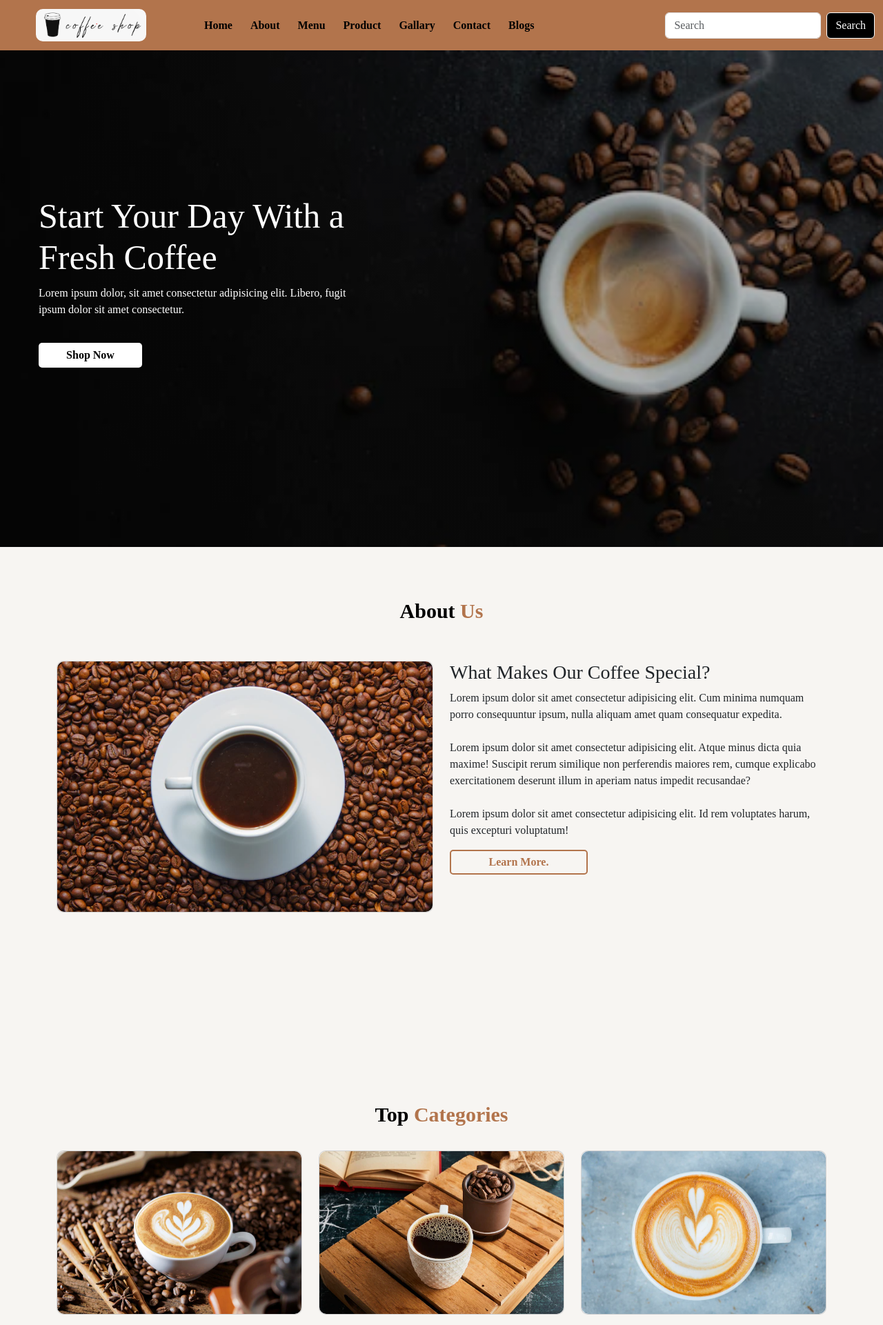
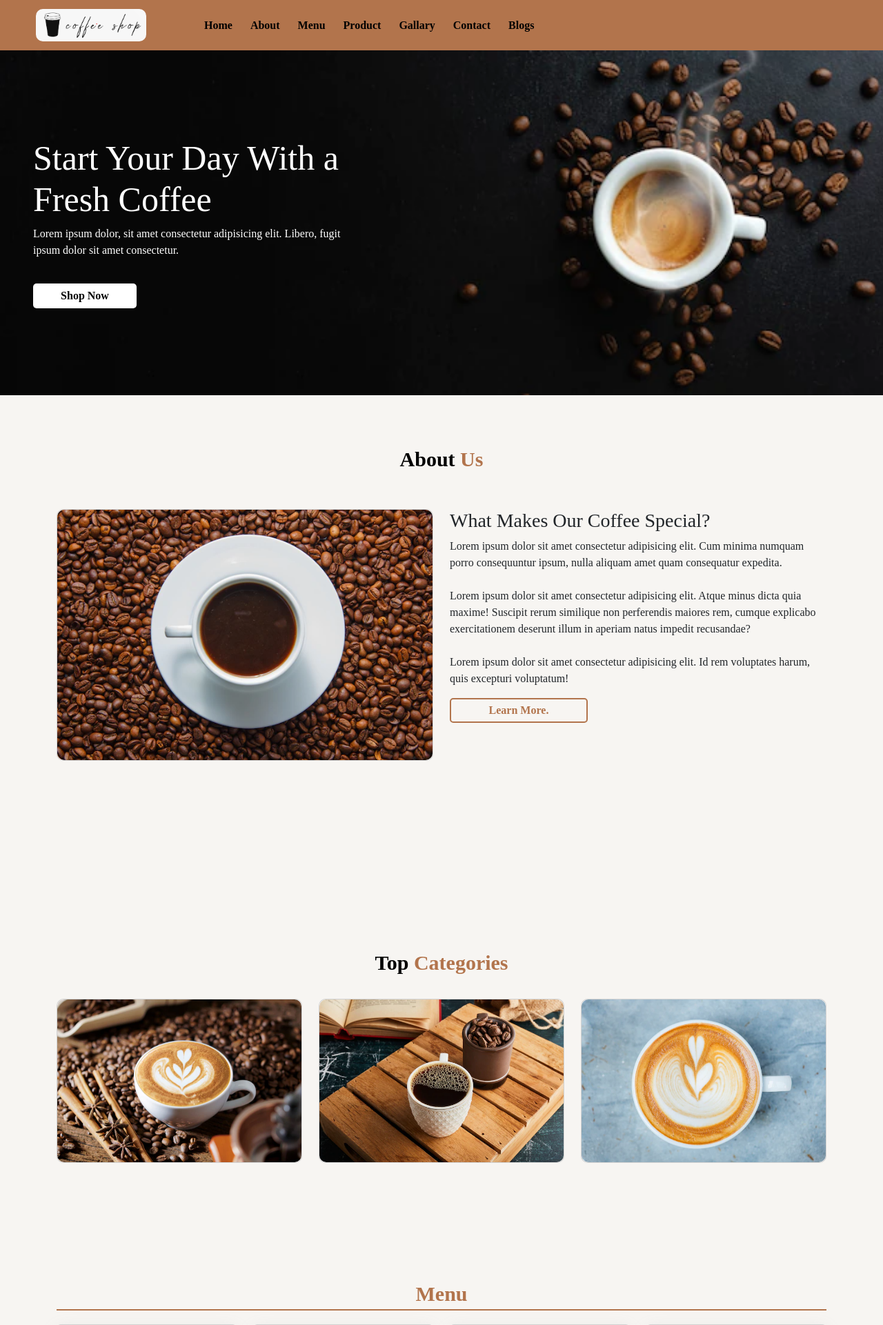
Before and after one commit to devsharifmahmud/CoffeeShop, a Django app: page / in a window 1280 px wide. Shown: the top 1921 px of the page at 69% size. Run offline with Django 5.2, Linux system fonts and the light colour scheme; some libraries are stand-ins or nearby versions; grey boxes are pictures that could not be loaded.

Commit message:
Update Coffee Shop

```diff
--- a/coffeeshop/static/css/style.css
+++ b/coffeeshop/static/css/style.css
@@ -3,20 +3,6 @@
     padding: 0;
     box-sizing: border-box;
     font-family: 'Merriweather', serif;
-}
-.all-content{
-  background: #f7f5f2;
-}
-html::-webkit-scrollbar-track{
-  background: transparent;
-}
-
-html::-webkit-scrollbar-thumb{
-  background: #b2744c;
-  border-radius: 10px;
-}
-html::-webkit-scrollbar{
-  width: 10px;
 }
 /* navbar */
 #navbar{
@@ -49,29 +35,12 @@ html::-webkit-scrollbar{
 }
 /* navbar */
 /* home content */
-#home{
-    width: 100%;
-    height: 90vh;
-    background-image:linear-gradient(rgba(0,0,0,0.3),rgba(0,0,0,0.3)), url(../images/bc3.png);
-    background-repeat: no-repeat;
-    background-size: cover;
-    background-position: 80%;
-    font-family: 'Roboto', sans-serif;
-}
-
-.content{
-  padding-top: 210px;
-  margin-left: 56px;
-
-
-}
-.content h3{
+.position-absolute h3{
   font-size: 50px;
   color: white;
 }
-.content p{
-  margin-top: 10px;
-  color: white;
+.position-relative{
+  height: 500px;
 }
 #btn{
   width: 150px;
@@ -431,73 +315,7 @@ html::-webkit-scrollbar{
   cursor: pointer;
 }
 /* blogs */
-
-
-
-
-
-
 /* footer */
-#footer{
-  width: 100%;
-  background: #b2744c;
-  margin-top: 50px;
-}
-.footer-logo img{
-  width: 180px;
-  border-radius: 10px;
-  margin-top: 30px;
-  cursor: pointer;
-}
-#footer .socail-links i{
-  font-size: 17px;
-  margin-left: 10px;
-  margin-top: 30px;
-  padding: 10px 0px;
-  background: black;
-  color: white;
-  border-radius: 10px;
-  cursor: pointer;
-  width: 40px;
-    height: 50px;
-    text-align: center;
-    padding-top: 16px;
-}
-.credite{
-  color: white;
-  margin-top: 20px;
-}
-.credite{
-  text-shadow: 0px 0px 1px black;
-}
-.credite a{
-  text-decoration: none;
-  color: black;
-  font-weight: bold;
-}
-.credite a span{
-  color: black;
-}
-.copyright span{
-  color: black;
-}
-/* footer */
-html{
-  scroll-behavior: smooth;
-}
-.arrow{
-  position: fixed;
-  border-radius: 50px;
-  height: 50px;
-  bottom: 40px;
-  right: 50px;
-  text-decoration: none;
-  text-align: center;
-  line-height: 50px;
-}
-
-
-
 .footer-section{
   padding-top: 5rem;
   padding-bottom: 1rem;
--- a/coffeeshop/templates/coffee/home.html
+++ b/coffeeshop/templates/coffee/home.html
@@ -6,13 +6,12 @@
     <meta name="viewport" content="width=device-width, initial-scale=1">
     <title>Coffee Shop</title>
     <link rel="stylesheet" href="{% static 'css/style.css' %}">
+    <link rel="stylesheet" href="{% static 'css/responsive.css' %}">
     <link rel="stylesheet" href="{% static 'css/bootstrap.min.css' %}">
     <link rel="stylesheet" href="{% static 'css/all.min.css' %}">
     <link rel="stylesheet" href="{% static 'css/swiper-bundle.min.css' %}">
 </head>
 <body>
-
-<div class="all-content">
 
   <!-- navbar -->
   <nav class="navbar navbar-expand-lg" id="navbar">
@@ -44,87 +43,82 @@
           <li class="nav-item">
             <a class="nav-link" href="#blogs">Blogs</a>
           </li>
-
-
-
         </ul>
-        <form class="d-flex">
-          <input class="form-control me-2" type="search" placeholder="Search" aria-label="Search">
-          <button class="btn btn-outline-success" type="submit">Search</button>
-        </form>
       </div>
     </div>
   </nav>
   <!-- navbar -->
+
    <!------Start Slider------>
   <div class="swiper mySwiper">
     <div class="swiper-wrapper">
       <div class="swiper-slide">
-        <section id="home">
-    <div class="content">
+        <div class="position-relative">
+          <img src="{% static 'images/bc3.png' %}" class="w-100 h-100 object-fit-cover" alt="Slide Image">
+          <div class="position-absolute top-50 start-0 translate-middle-y text-white ms-5">
             <h3>Start Your Day With a <br> Fresh Coffee</h3>
             <p>Lorem ipsum dolor, sit amet consectetur adipisicing elit. Libero, fugit
               <br>ipsum dolor sit amet consectetur.
             </p>
             <button id="btn">Shop Now</button>
           </div>
-   </section>
         </div>
+      </div>
+
       <div class="swiper-slide">
-        <section id="home">
-    <div class="content">
+        <div class="position-relative">
+          <img src="{% static 'images/coffee1.jpg' %}" class="w-100 h-100 object-fit-cover" alt="Slide Image">
+          <div class="position-absolute top-50 start-0 translate-middle-y text-white ms-5">
             <h3>Start Your Day With a <br> Fresh Coffee</h3>
             <p>Lorem ipsum dolor, sit amet consectetur adipisicing elit. Libero, fugit
               <br>ipsum dolor sit amet consectetur.
             </p>
             <button id="btn">Shop Now</button>
           </div>
-   </section>
         </div>
+      </div>
+
       <div class="swiper-slide">
-        <section id="home">
-    <div class="content">
+        <div class="position-relative">
+          <img src="{% static 'images/coffee2.jpg' %}" class="w-100 h-100 object-fit-cover" alt="Slide Image">
+          <div class="position-absolute top-50 start-0 translate-middle-y text-white ms-5">
             <h3>Start Your Day With a <br> Fresh Coffee</h3>
             <p>Lorem ipsum dolor, sit amet consectetur adipisicing elit. Libero, fugit
               <br>ipsum dolor sit amet consectetur.
             </p>
             <button id="btn">Shop Now</button>
           </div>
-   </section>
+        </div>
       </div>
 
       <div class="swiper-slide">
-        <section id="home">
-          <div class="content">
+        <div class="position-relative">
+          <img src="{% static 'images/coffee3.jpg' %}" class="w-100 h-100 object-fit-cover" alt="Slide Image">
+          <div class="position-absolute top-50 start-0 translate-middle-y text-white ms-5">
             <h3>Start Your Day With a <br> Fresh Coffee</h3>
             <p>Lorem ipsum dolor, sit amet consectetur adipisicing elit. Libero, fugit
               <br>ipsum dolor sit amet consectetur.
             </p>
             <button id="btn">Shop Now</button>
           </div>
-
-   </section>
+        </div>
       </div>
 
-    </div>
-    <div class="swiper-pagination"></div>
-  </div>
-  <!--------End Slider------>
-
-<!-- home section -->
-   {% comment %} <section id="home">
-    <div class="content">
+      <div class="swiper-slide">
+        <div class="position-relative">
+          <img src="{% static 'images/coffee4.jpg' %}" class="w-100 h-100 object-fit-cover" alt="Slide Image">
+          <div class="position-absolute top-50 start-0 translate-middle-y text-white ms-5">
             <h3>Start Your Day With a <br> Fresh Coffee</h3>
             <p>Lorem ipsum dolor, sit amet consectetur adipisicing elit. Libero, fugit
               <br>ipsum dolor sit amet consectetur.
             </p>
             <button id="btn">Shop Now</button>
           </div>
-   </section> {% endcomment %}
-
-<!-- home section -->
-
-
+        </div>
+      </div>
+    </div>
+  </div>
+  <!--------End Slider------>
 
 <!-- about section -->
 <div class="about" id="about">
@@ -149,11 +143,6 @@
 </div>
 <!-- about section -->
 
-
-
-
-
-
 <!-- top cards -->
 <section class="top-cards">
   <div class="heading2">Top <span>Categories</span></div>
@@ -162,30 +151,25 @@
       <div class="col-md-4 py-3 py-md-0">
         <div class="card">
           <img src="{% static "images/c1.png" %}" alt="">
-
         </div>
       </div>
+
       <div class="col-md-4 py-3 py-md-0">
         <div class="card">
           <img src="{% static "images/c2.png" %}" alt="">
-
         </div>
       </div>
+
       <div class="col-md-4 py-3 py-md-0">
         <div class="card">
           <img src="{% static "images/c3.png" %}" alt="">
-
         </div>
       </div>
+
     </div>
   </div>
 </section>
 <!-- top cards -->
-
-
-
-
-
 
 <!-- menu -->
 <section class="menu" id="menu">
@@ -210,6 +194,7 @@
           </div>
         </div>
       </div>
+
       <div class="col-md-3 py-3 py-md-0">
         <div class="card">
           <img src="{% static "images/m2.png" %}" alt="">
@@ -226,6 +211,7 @@
           </div>
         </div>
       </div>
+
       <div class="col-md-3 py-3 py-md-0">
         <div class="card">
           <img src="{% static "images/m3.png" %}" alt="">
@@ -242,6 +228,7 @@
           </div>
         </div>
       </div>
+
       <div class="col-md-3 py-3 py-md-0">
         <div class="card">
           <img src="{% static "images/m4.png" %}" alt="">
@@ -277,6 +264,7 @@
           </div>
         </div>
       </div>
+
       <div class="col-md-3 py-3 py-md-0">
         <div class="card">
           <img src="{% static "images/m6.png" %}" alt="">
@@ -293,6 +281,7 @@
           </div>
         </div>
       </div>
+
       <div class="col-md-3 py-3 py-md-0">
         <div class="card">
           <img src="{% static "images/m7.png" %}" alt="">
@@ -309,6 +298,7 @@
           </div>
         </div>
       </div>
+
       <div class="col-md-3 py-3 py-md-0">
         <div class="card">
           <img src="{% static "images/m8.png" %}" alt="">
@@ -325,17 +315,11 @@
           </div>
         </div>
       </div>
+
     </div>
   </div>
 </section>
 <!-- menu -->
-
-
-
-
-
-
-
 
 <!-- product -->
 <section id="product" class="product">
@@ -343,7 +327,6 @@
     <div class="heading4">Products</div>
   </div>
   <div class="container" id="container3">
-
     <div class="row">
       <div class="col-md-3 py-3 py-md-0">
         <div class="card">
@@ -355,6 +338,7 @@
           </div>
         </div>
       </div>
+
       <div class="col-md-3 py-3 py-md-0">
         <div class="card">
           <img src="{% static "images/Cappuccino coffee.png" %}" alt="">
@@ -365,34 +349,30 @@
           </div>
         </div>
       </div>
+
       <div class="col-md-3 py-3 py-md-0">
         <div class="card">
           <img src="{% static "images/Black Coffee.png" %}" alt="">
           <div class="card-body">
             <h3>Black Coffee</h3>
           <p>$130 <strike>$150</strike> <span><i class="fa-solid fa-cart-shopping"></i></span></p>
-
           </div>
         </div>
       </div>
+
       <div class="col-md-3 py-3 py-md-0">
         <div class="card">
           <img src="{% static "images/Decaf caffee.png" %}" alt="">
           <div class="card-body">
             <h3>Decaf Coffee</h3>
           <p>$120 <strike>$150</strike> <span><i class="fa-solid fa-cart-shopping"></i></span></p>
-
           </div>
         </div>
       </div>
     </div>
-
   </div>
 </section>
 <!-- product -->
-
-
-
 
 <!-- our gallary -->
 <div class="container" id="gallary">
@@ -403,28 +383,33 @@
         <img src="{% static "images/image1.png" %}" alt="">
       </div>
     </div>
+
     <div class="col-md-4 py-3 py-md-0">
       <div class="card">
         <img src="{% static "images/image2.png" %}" alt="">
       </div>
     </div>
+
     <div class="col-md-4 py-3 py-md-0">
       <div class="card">
         <img src="{% static "images/image3.png" %}" alt="">
       </div>
     </div>
   </div>
+
   <div class="row" style="margin-top: 30px;">
     <div class="col-md-4 py-3 py-md-0">
       <div class="card">
         <img src="{% static "images/image4.png" %}" alt="">
       </div>
     </div>
+
     <div class="col-md-4 py-3 py-md-0">
       <div class="card">
         <img src="{% static "images/image5.png" %}" alt="">
       </div>
     </div>
+
     <div class="col-md-4 py-3 py-md-0">
       <div class="card">
         <img src="{% static "images/image6.png" %}" alt="">
@@ -434,33 +419,26 @@
 </div>
 <!-- our gallary -->
 
-
-
-
 <!-- contact -->
 <section class="contact" id="contact">
-
-
-
   <div class="container">
     <div class="row">
       <div class="col-md-7">
        <div class="heading6">Contact <span>Us</span></div>
-
        <p>Lorem ipsum dolor sit amet consectetur adipisicing elit. Nemo, blanditiis
         <br>ipsum dolor sit amet consectetur.
        </p>
-
        <input class="form-control" type="text" placeholder="Name" aria-label="default input example"><br>
        <input class="form-control" type="email" placeholder="Email" aria-label="default input example"><br>
        <input class="form-control" type="number" placeholder="Number" aria-label="default input example"><br>
        <button id="contact-btn">Send Message</button>
       </div>
+
       <div class="col-md-5" id="col">
         <h1>Info</h1>
-        <p><i class="fa-regular fa-envelope"></i> example@gmail.com</p>
-        <p><i class="fa-solid fa-phone"></i> +92000000000000000</p>
-       <p><i class="fa-solid fa-building-columns"></i> Karcahi Sindh Pakistan</p>
+        <p><i class="fa-regular fa-envelope"></i> sharifmahmud8833@gmail.com</p>
+        <p><i class="fa-solid fa-phone"></i> +8801518350599</p>
+       <p><i class="fa-solid fa-building-columns"></i> Dhaka, Bangladesh</p>
        <p>Lorem ipsum dolor sit amet consectetur adipisicing elit. Molestiae, culpa</p>
       </div>
     </div>
@@ -468,16 +446,11 @@
 
 </section>
 <!-- contact -->
-
-
 <!-- blogs -->
    <section class="blogs" id="blogs">
     <h1>Latest <span>Blogs</span></h1>
-
     <div class="container">
-
       <div class="row">
-
         <div class="col-md-4 py-3 py-md-0">
         <div class="card">
           <img src="{% static "images/b1.png" %}" alt="">
@@ -489,6 +462,7 @@
           </div>
         </div>
         </div>
+
         <div class="col-md-4 py-3 py-md-0">
         <div class="card">
           <img src="{% static "images/b2.png" %}" alt="">
@@ -500,6 +474,7 @@
           </div>
         </div>
         </div>
+
         <div class="col-md-4 py-3 py-md-0">
         <div class="card">
           <img src="{% static "images/b3.png" %}" alt="">
@@ -511,23 +486,12 @@
           </div>
         </div>
         </div>
-
       </div>
-
     </div>
-
-
    </section>
    <!-- blogs -->
 
-
-
-
-
-
-
    <!-- footer -->
-
 		<footer class="footer-section">
 			<div class="container-fluid px-md-5">
 				<div class="row mb-5">
@@ -542,6 +506,7 @@
 							</ul>
 						</div>
 					</div>
+
 					<div class="col-md">
 						<div class="ftco-footer-widget mb-4 ml-md-4">
 							<h2 class="ftco-heading-2">Product</h2>
@@ -554,6 +519,7 @@
 							</ul>
 						</div>
 					</div>
+
 					<div class="col-md">
 						<div class="ftco-footer-widget mb-4 ml-md-4">
 							<h2 class="ftco-heading-2">Information</h2>
@@ -565,6 +531,7 @@
 							</ul>
 						</div>
 					</div>
+
 					<div class="col-md">
 						<div class="ftco-footer-widget mb-4">
 							<h2 class="ftco-heading-2">Company</h2>
@@ -576,19 +543,10 @@
 							</ul>
 						</div>
 					</div>
-
 				</div>
-
 			</div>
 		</footer>
-
    <!-- footer -->
-
-   <a href="#" class="arrow"><i><img src="{% static "images/up-arrow.png" %}" alt="" width="50px"></i></a>
-
-
-  </div>
-
 
 <script src="{% static 'js/bootstrap.min.js' %}"></script>
 <script src="{% static 'js/bootstrap.bundle.min.js' %}"></script>
```
Also changed, not shown: other parts of coffeeshop/static/css/style.css (+2 -86 lines), coffeeshop/static/js/main.js (+0 -13 lines). Lines whose indentation alone changed are shown as unchanged.
